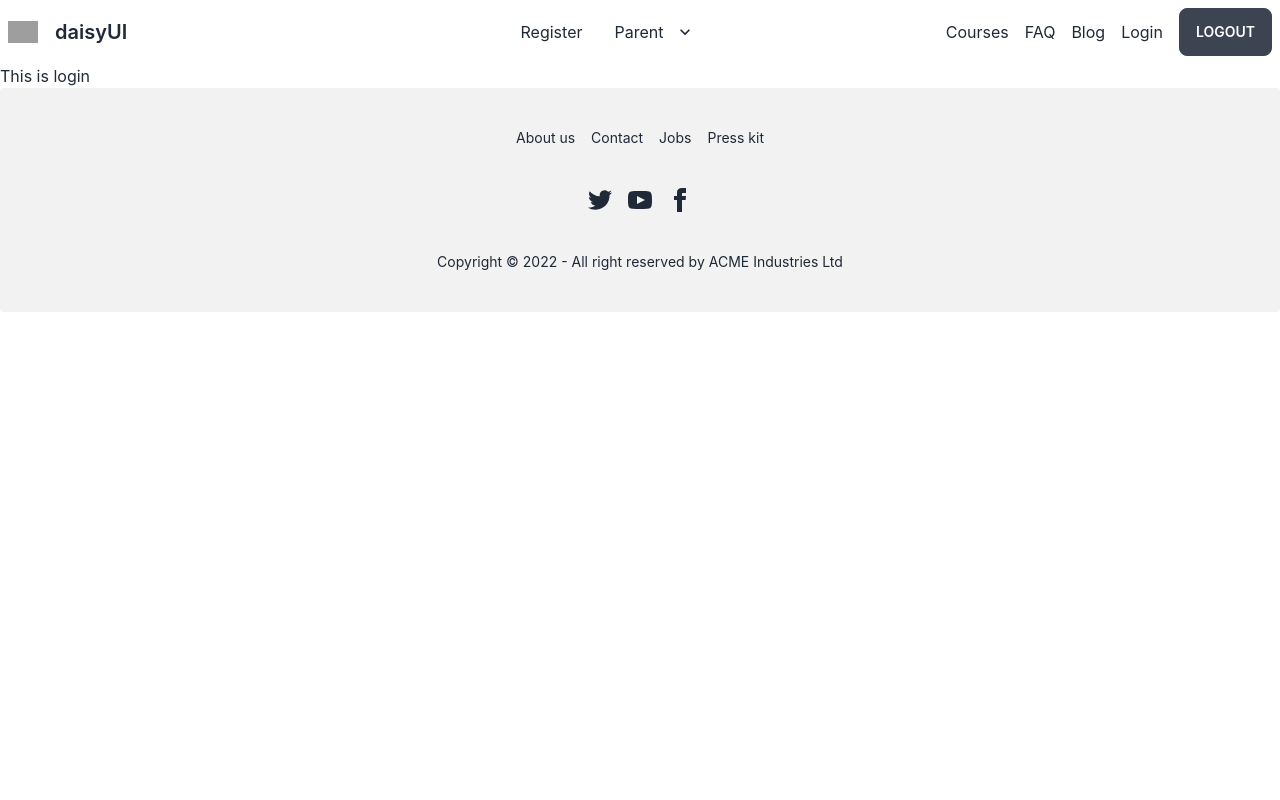
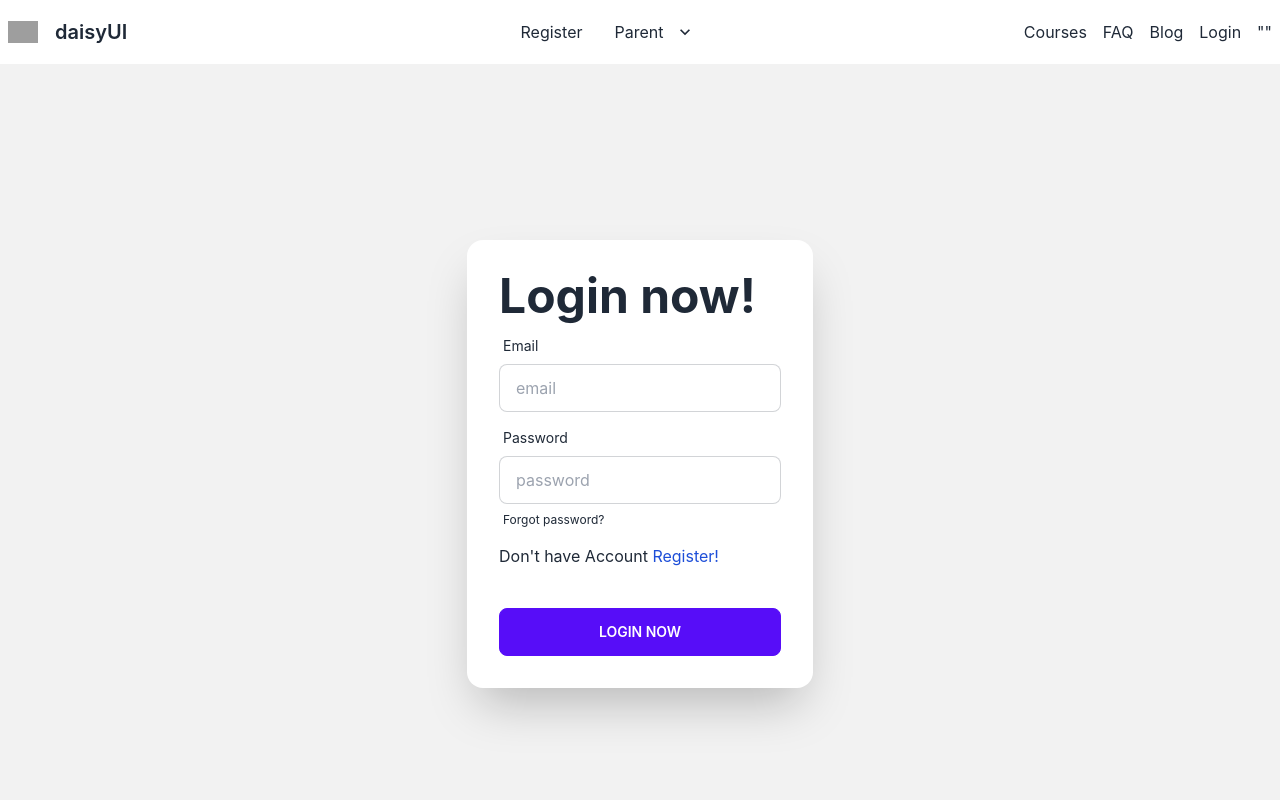
Before and after one commit to SalimmReza/AeroLearn, a React (Create React App) app: page /login in a window 1280 px wide. Shown: the top 800 px of the page. Built offline with nearby package versions, Linux system fonts and the light colour scheme; no server answers; grey boxes are pictures that could not be loaded.

Commit message:
login done

```diff
--- a/src/Contexts/AuthProvider.js
+++ b/src/Contexts/AuthProvider.js
@@ -35,7 +35,7 @@ const AuthProvide = ({ children }) => {
     }
 
     const updateUserProfile = (profile) => {
-        return updateProfile(auth.currentUser, { displayName: profile });
+        return updateProfile(auth.currentUser, profile);
     }
 
     const verifyEmail = () => {
--- a/src/Header/NavBar.js
+++ b/src/Header/NavBar.js
@@ -3,8 +3,16 @@ import { Link } from 'react-router-dom';
 import { AuthContext } from '../Contexts/AuthProvider';
 
 const NavBar = () => {
-    const { user } = useContext(AuthContext);
+    const { user, logOut } = useContext(AuthContext);
     console.log(user)
+
+    const handleLogOut = () => {
+        logOut().then(() => {
+
+        }).catch((error) => {
+
+        });
+    }
     return (
         <div className="navbar bg-base-100">
             <div className="navbar-start">
@@ -51,11 +59,38 @@ const NavBar = () => {
                 </ul>
             </div>
             <div className="navbar-end gap-4">
-                <Link to='courses'>Courses</Link>
+                <Link to='/courses'>Courses</Link>
                 <Link to=''>FAQ</Link>
-                <Link to='blog'>Blog</Link>
-                <Link to=''>Login</Link>
-                <a className="btn">LogOut</a>
+                <Link to='/blog'>Blog</Link>
+                <Link to='/login'>Login</Link>
+
+                {
+                    user?.photoURL ?
+                        <div className='icon img'>
+                            <div className='tooltip'>Salim</div>
+                            <img src={user.photoURL} alt="" />
+                        </div>
+                        :
+                        <div>
+                            ""
+                        </div>
+
+
+                }
+
+                {
+                    user?.uid ?
+                        <>
+
+                            <button className='btn btn-ghost normal-case text-xl'
+                                onClick={handleLogOut}
+                            >Logout</button>
+                        </>
+                        :
+                        <>
+
+                        </>
+                }
             </div>
         </div >
     );
--- a/src/Header/Pages/Login.js
+++ b/src/Header/Pages/Login.js
@@ -1,10 +1,70 @@
-import React from 'react';
+import React, { useContext, useState } from 'react';
+import { Link } from 'react-router-dom';
+import { AuthContext } from '../../Contexts/AuthProvider';
 
 const Login = () => {
+    const [error, setError] = useState('');
+    const { loginIn } = useContext(AuthContext);
+    const handleSubmit = (e) => {
+        e.preventDefault();
+        const form = e.target;
+        const email = form.email.value;
+        const password = form.password.value;
+
+
+        loginIn(email, password)
+            .then((userCredential) => {
+                const user = userCredential.user;
+                form.reset();
+                setError('');
+
+            })
+            .catch((error) => {
+                const errorCode = error.code;
+                const errorMessage = error.message;
+                setError(errorMessage);
+
+            });
+
+
+
+    }
     return (
-        <div>
-            <h1>This is login</h1>
-        </div>
+        <form onSubmit={handleSubmit}>
+            <div className="hero min-h-screen bg-base-200">
+                <div className="hero-content ">
+                    <div className="card flex-shrink-0 w-full max-w-sm shadow-2xl bg-base-100">
+                        <div className="card-body">
+                            <h1 className="text-5xl font-bold">Login now!</h1>
+
+                            <div className="form-control">
+
+                                <label className="label">
+                                    <span className="label-text">Email</span>
+                                </label>
+                                <input type="email" name="email" placeholder="email" className="input input-bordered" required />
+                            </div>
+                            <div className="form-control">
+                                <label className="label">
+                                    <span className="label-text">Password</span>
+                                </label>
+                                <input type="password" name="password" placeholder="password" className="input input-bordered" required />
+                                <label className="label">
+                                    <a href="#" className="label-text-alt link link-hover">Forgot password?</a>
+                                </label>
+                            </div>
+                            <p>Don't have Account <Link to='/register'
+                                className='text-blue-700'
+                            >Register!</Link> </p>
+                            <p className='text-red-600'>{error}</p>
+                            <div className="form-control mt-6">
+                                <button className="btn btn-primary">Login Now</button>
+                            </div>
+                        </div>
+                    </div>
+                </div>
+            </div>
+        </form>
     );
 };
 
--- a/src/Header/Pages/Register.js
+++ b/src/Header/Pages/Register.js
@@ -1,5 +1,5 @@
 import React, { useContext, useState } from 'react';
-import { Form } from 'react-router-dom';
+import { Form, Link } from 'react-router-dom';
 import { AuthContext } from '../../Contexts/AuthProvider';
 
 const Register = () => {
@@ -84,9 +84,12 @@ const Register = () => {
                                     <a href="#" className="label-text-alt link link-hover">Forgot password?</a>
                                 </label>
                             </div>
+                            <p>Already have Account <Link to='/login'
+                                className='text-blue-700'
+                            >Login!</Link> </p>
                             <p className='text-red-600'>{error}</p>
                             <div className="form-control mt-6">
-                                <button className="btn btn-primary">Login</button>
+                                <button className="btn btn-primary">Register Now</button>
                             </div>
                         </div>
                     </div>
```
